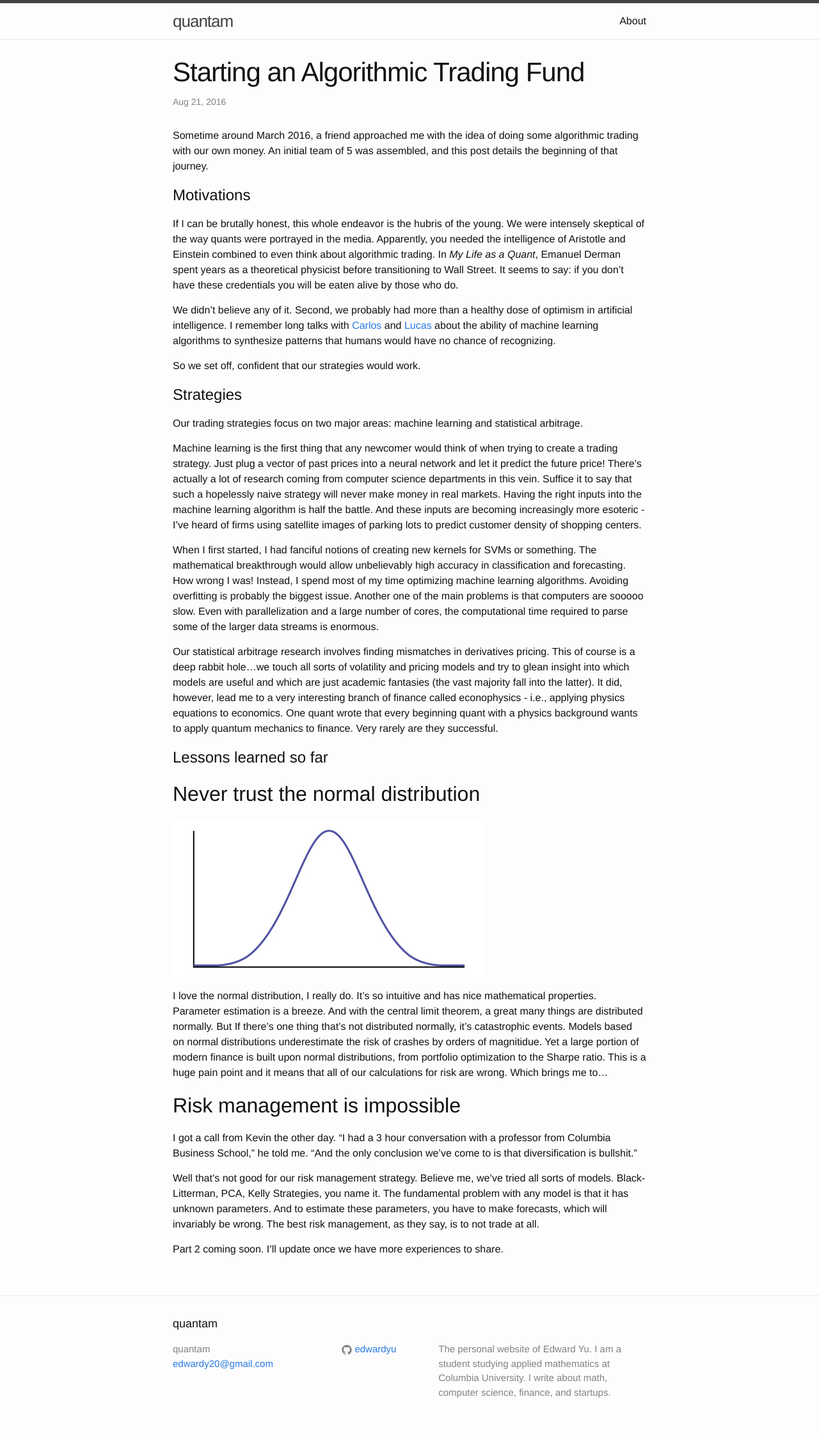
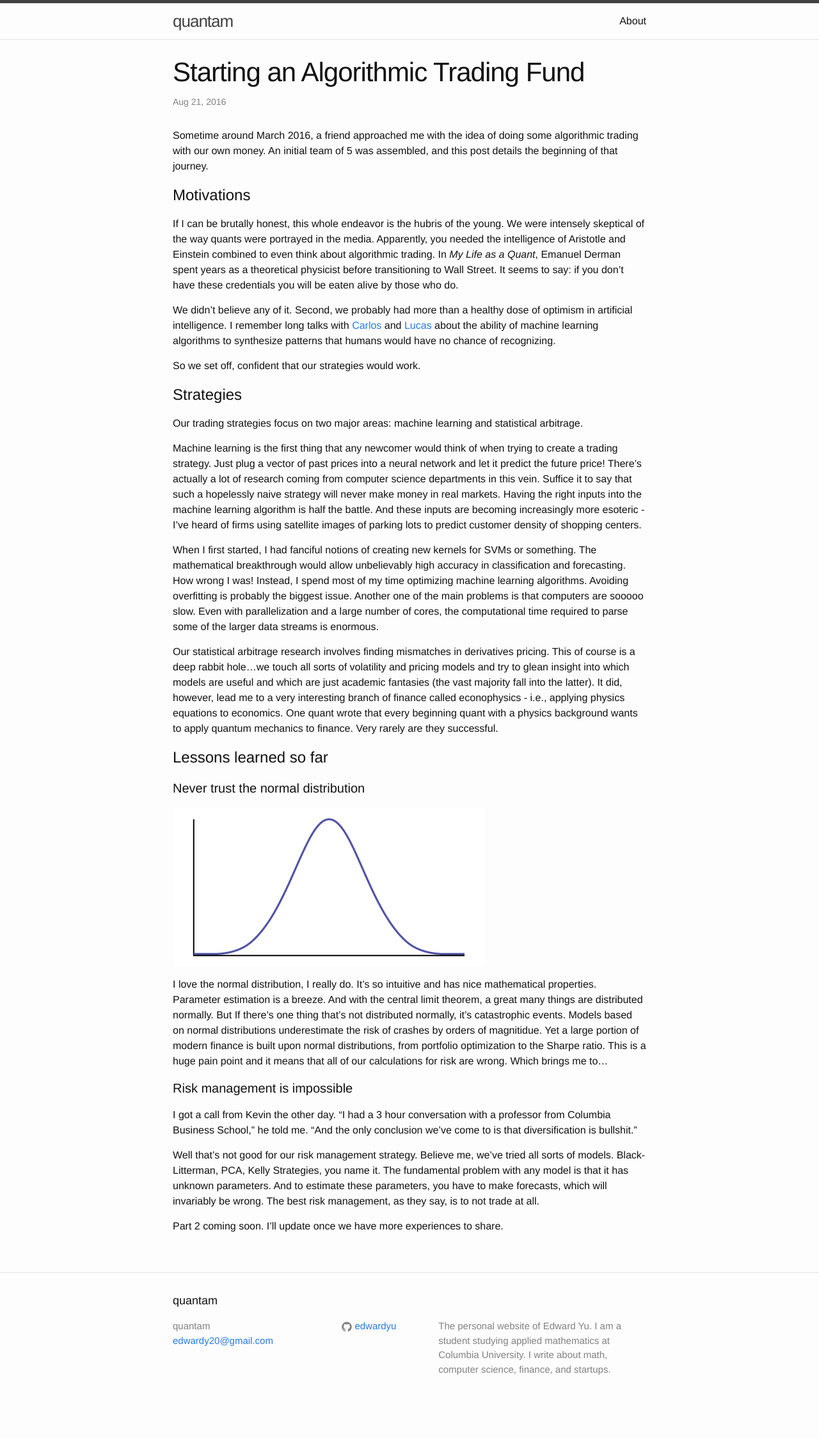
Before and after one commit to edwardyu/edwardyu.github.io, a Jekyll site: the page built from _posts/2016-08-21-starting-an-algorithmic-trading-fund.markdown, in a window 1280 px wide. Shown: the whole page at 64% size. Built offline with Jekyll 4.4.1, drawn with Linux system fonts in a browser that asks for light colours; after the commit the page ends 2212 px from its top, so only the background shows below that.

Commit message:
formatting

```diff
--- a/_posts/2016-08-21-starting-an-algorithmic-trading-fund.markdown
+++ b/_posts/2016-08-21-starting-an-algorithmic-trading-fund.markdown
@@ -24,12 +24,15 @@ When I first started, I had fanciful notions of creating new kernels for SVMs or
 Our statistical arbitrage research involves finding mismatches in derivatives pricing. This of course is a deep rabbit hole...we touch all sorts of volatility and pricing models and try to glean insight into which models are useful and which are just academic fantasies (the vast majority fall into the latter). It did, however, lead me to a very interesting branch of finance called econophysics - i.e., applying physics equations to economics. One quant wrote that every beginning quant with a physics background wants to apply quantum mechanics to finance. Very rarely are they successful.
 
 # Lessons learned so far
-## Never trust the normal distribution
+
+#### Never trust the normal distribution
+
 ![Normal distribution](/assets/normal.jpg)
 
 I love the normal distribution, I really do. It's so intuitive and has nice mathematical properties. Parameter estimation is a breeze. And with the central limit theorem, a great many things are distributed normally. But If there's one thing that's not distributed normally, it's catastrophic events. Models based on normal distributions underestimate the risk of crashes by orders of magnitidue. Yet a large portion of modern finance is built upon normal distributions, from portfolio optimization to the Sharpe ratio. This is a huge pain point and it means that all of our calculations for risk are wrong. Which brings me to...
 
-## Risk management is impossible
+#### Risk management is impossible
+
 I got a call from Kevin the other day. "I had a 3 hour conversation with a professor from Columbia Business School," he told me. "And the only conclusion we've come to is that diversification is bullshit."
 
 Well that's not good for our risk management strategy. Believe me, we've tried all sorts of models. Black-Litterman, PCA, Kelly Strategies, you name it. The fundamental problem with any model is that it has unknown parameters. And to estimate these parameters, you have to make forecasts, which will invariably be wrong. The best risk management, as they say, is to not trade at all.
```
